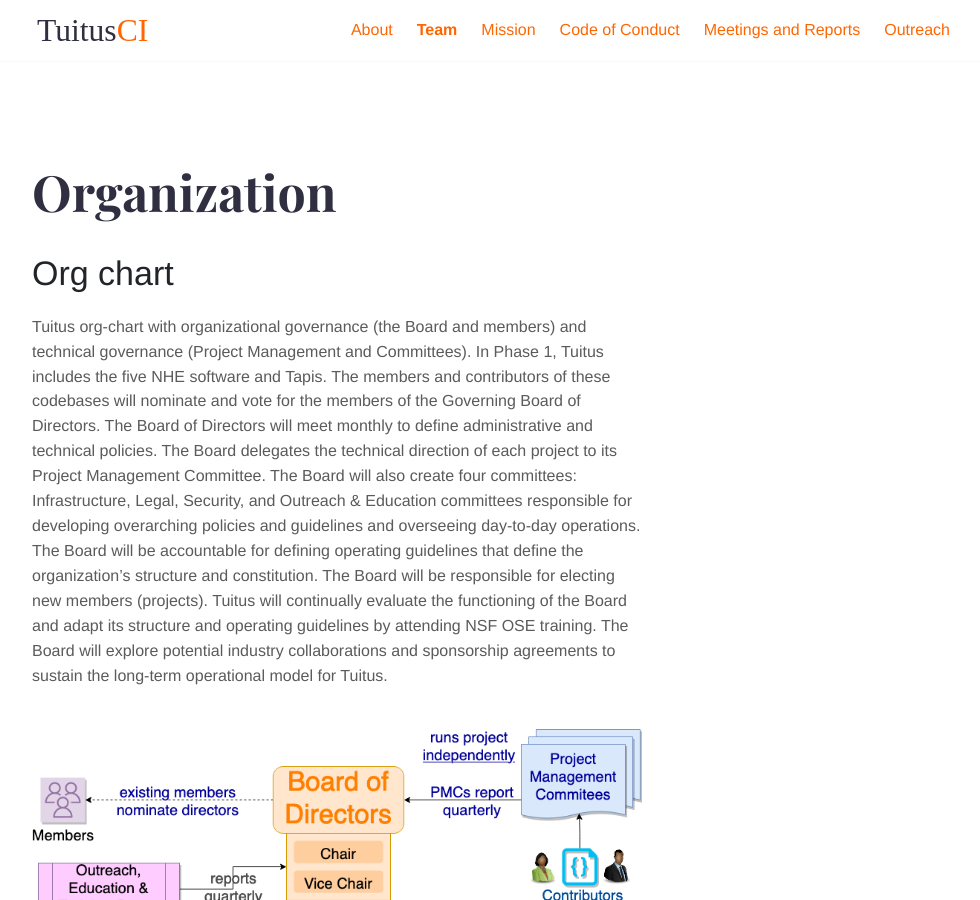
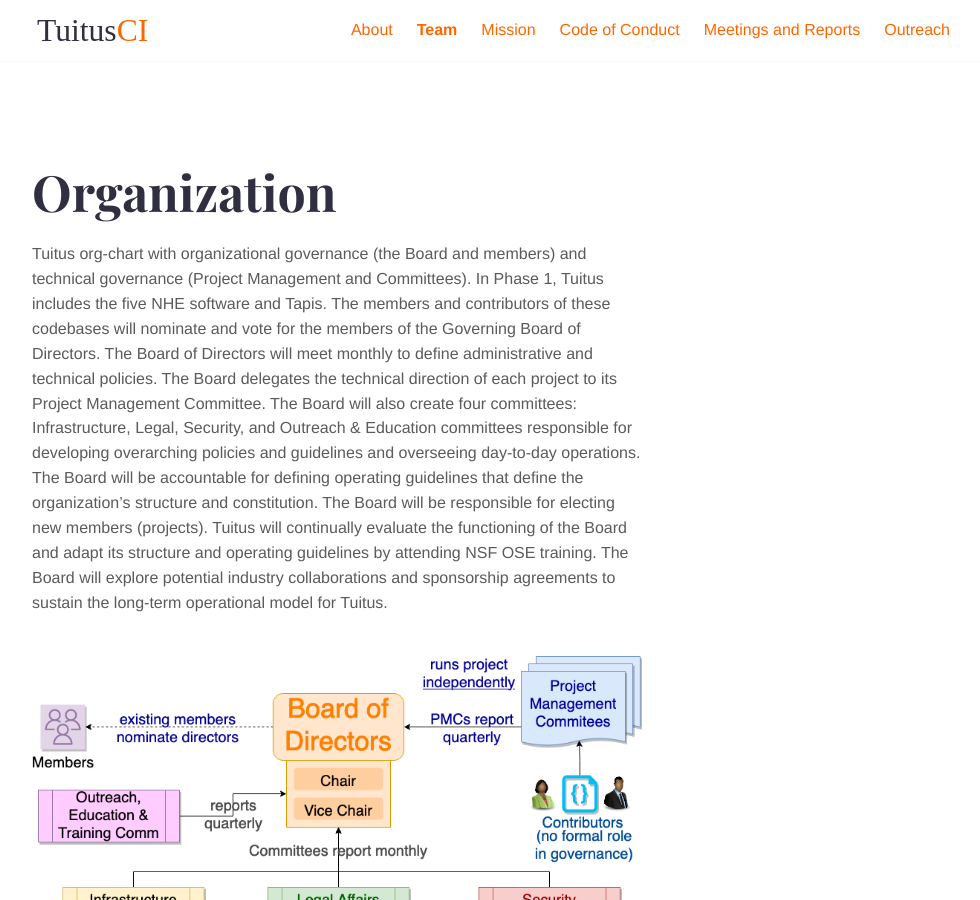
Before and after one commit to tuitus-ci/tuitus-ci.github.io, a Jekyll site: the page built from team.md, in a window 1280 px wide and 900 px high. Shown: the whole window, without its empty margins (143-1123 px from the left). Built offline with Jekyll 4.4.1, drawn with Linux system fonts in a browser that asks for light colours.

Commit message:
Tuitus reports

```diff
--- a/team.md
+++ b/team.md
@@ -6,8 +6,6 @@ permalink: "/team/"
 intro_image_absolute: true
 intro_image_hide_on_mobile: false
 ---
-
-# Org chart
 
 Tuitus org-chart with organizational governance (the Board and members) and technical governance (Project Management and Committees). In Phase 1, Tuitus includes the five NHE software and Tapis. The members and contributors of these codebases will nominate and vote for the members of the Governing Board of Directors. The Board of Directors will meet monthly to define administrative and technical policies. The Board delegates the technical direction of each project to its Project Management Committee. The Board will also create four committees: Infrastructure, Legal, Security, and Outreach & Education committees responsible for developing overarching policies and guidelines and overseeing day-to-day operations. The Board will be accountable for defining operating guidelines that define the organization's structure and constitution. The Board will be responsible for electing new members (projects). Tuitus will continually evaluate the functioning of the Board and adapt its structure and operating guidelines by attending NSF OSE training. The Board will explore potential industry collaborations and sponsorship agreements to sustain the long-term operational model for Tuitus.
 
```
Also changed, not shown: 1 other file.
